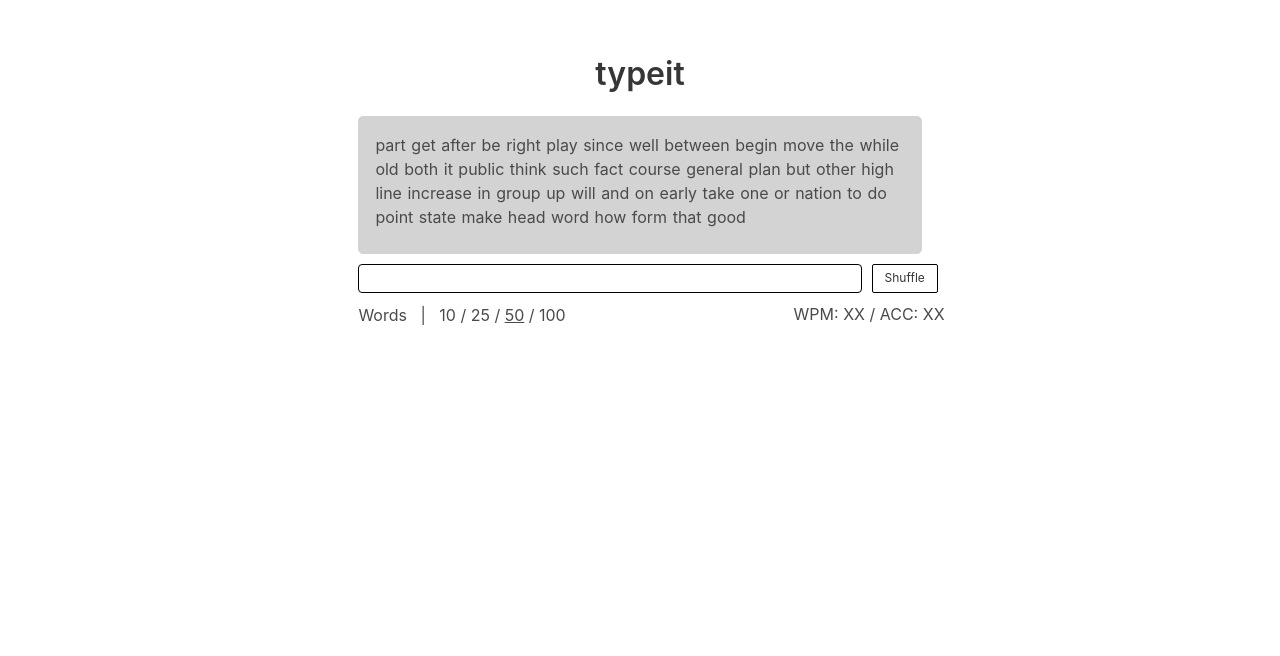
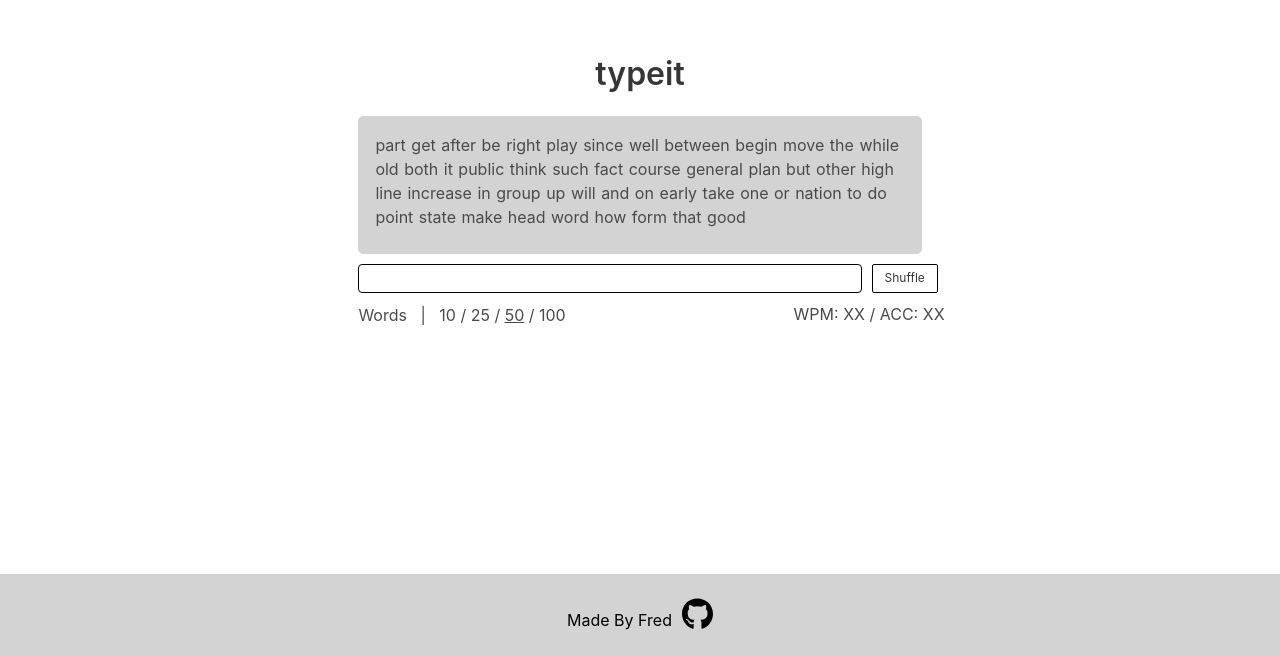
Before and after one commit to fredh2006/typing_test, a React (Vite) app in the folder typing-test/: page / in a window 1280 px wide. Shown: the part 144-800 px from the top of the page. Built offline with nearby package versions, Linux system fonts and the light colour scheme.

Commit message:
added footer and FA

```diff
--- a/typing-test/package.json
+++ b/typing-test/package.json
@@ -10,7 +10,11 @@
     "preview": "vite preview"
   },
   "dependencies": {
-    "an-array-of-english-words": "^2.0.0",
+    "@fortawesome/fontawesome-svg-core": "^6.5.1",
+    "@fortawesome/free-brands-svg-icons": "^6.5.1",
+    "@fortawesome/free-regular-svg-icons": "^6.5.1",
+    "@fortawesome/free-solid-svg-icons": "^6.5.1",
+    "@fortawesome/react-fontawesome": "^0.2.0",
     "bulma": "^0.9.4",
     "jquery": "^3.7.1",
     "react": "^18.2.0",
--- a/typing-test/src/App.css
+++ b/typing-test/src/App.css
@@ -72,8 +72,19 @@
     text-decoration: underline;
 }
 
-@media(max-width: 880px){
-    .wordCount{
-        margin-left: 28vw;
-    }
+.footer {
+    position: fixed;
+    left: 0;
+    bottom: 0;
+    width: 100%;
+    background-color: #D3D3D3;
+    color: white;
+    text-align: center;
+    padding: 1.5rem;
+  }
+
+#footer-text{
+    margin-right: 10px;
+    color: #000;
+    font-size: 1rem;
 }
--- a/typing-test/src/App.jsx
+++ b/typing-test/src/App.jsx
@@ -2,6 +2,8 @@ import { Fragment, useState, useEffect, useRef } from "react";
 import "./App.css";
 import WordContainer from "./components/WordContainer";
 import Stats from "./components/Stats";
+import Footer from "./components/Footer";
+import { FontAwesomeIcon } from '@fortawesome/react-fontawesome'
 
 function App() {
   const randomizedWords = [
@@ -370,6 +372,8 @@ function App() {
         </div>
       </div>
       <Stats />
+      <FontAwesomeIcon icon="fa-brands fa-github" />
+      <Footer />
     </>
   );
 }
--- /dev/null
+++ b/typing-test/src/components/Footer.jsx
@@ -0,0 +1,17 @@
+import { FontAwesomeIcon } from '@fortawesome/react-fontawesome'
+import { faGithub } from '@fortawesome/free-brands-svg-icons';
+
+function Footer() {
+  return (
+    <div className="footer">
+      <span id = "footer-text">Made By Fred</span>
+      <span>
+      <a href="https://github.com/fredh2006" target="_blank" rel="noopener noreferrer">
+        <FontAwesomeIcon icon={faGithub} size="2x" color = "#000"/>
+      </a>
+      </span>
+    </div>
+  );
+}
+
+export default Footer;
```
Also changed, not shown: 1 other file (tests, documents, lock files or other folders).
